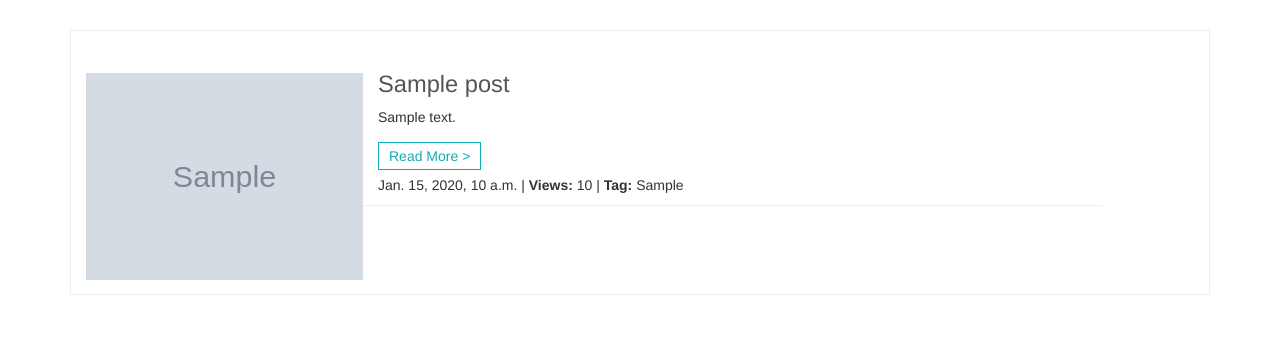
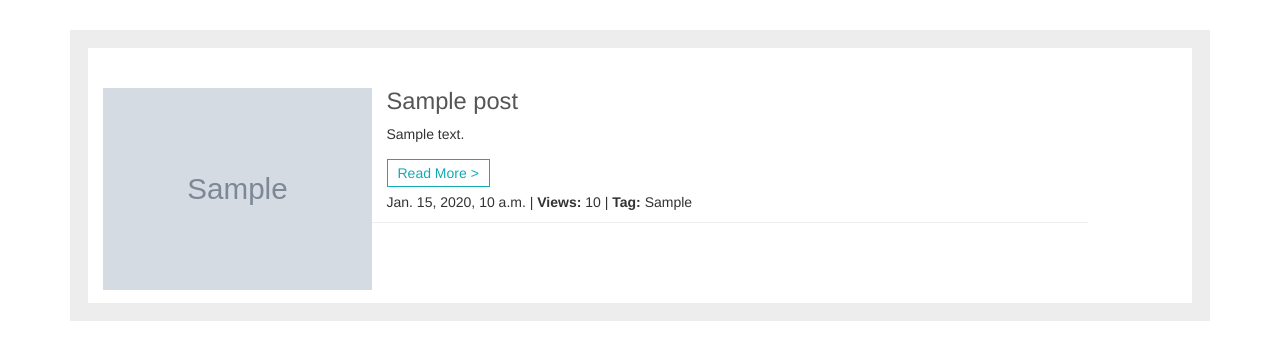
Before and after one commit to amcevoy83/travelblog, a Django app: template templates/blogtests.html in a window 1280 px wide. Shown: the part 180-540 px from the top of the page. Run offline with Django 3.2, Linux system fonts and the light colour scheme; the template is opened without the code that fills it: values that come from a table or form of the project are taken from there, others are empty; tables that the repository leaves empty hold one stand-in row (values such as "Sample post"); grey boxes marked "Sample" are stand-in pictures; parts of the project's set-up code (start-up, migrations or seed data) failed here and were passed over; some libraries are stand-ins or nearby versions.

Commit message:
Update blog.css

```diff
--- a/static/css/blog.css
+++ b/static/css/blog.css
@@ -7,7 +7,7 @@ body{
     background-color: #000;
 }
 .maincontent{
-    border: 1px solid #ededed;
+    border: 18px solid #ededed;
     top: 160px;
 }
 
```
